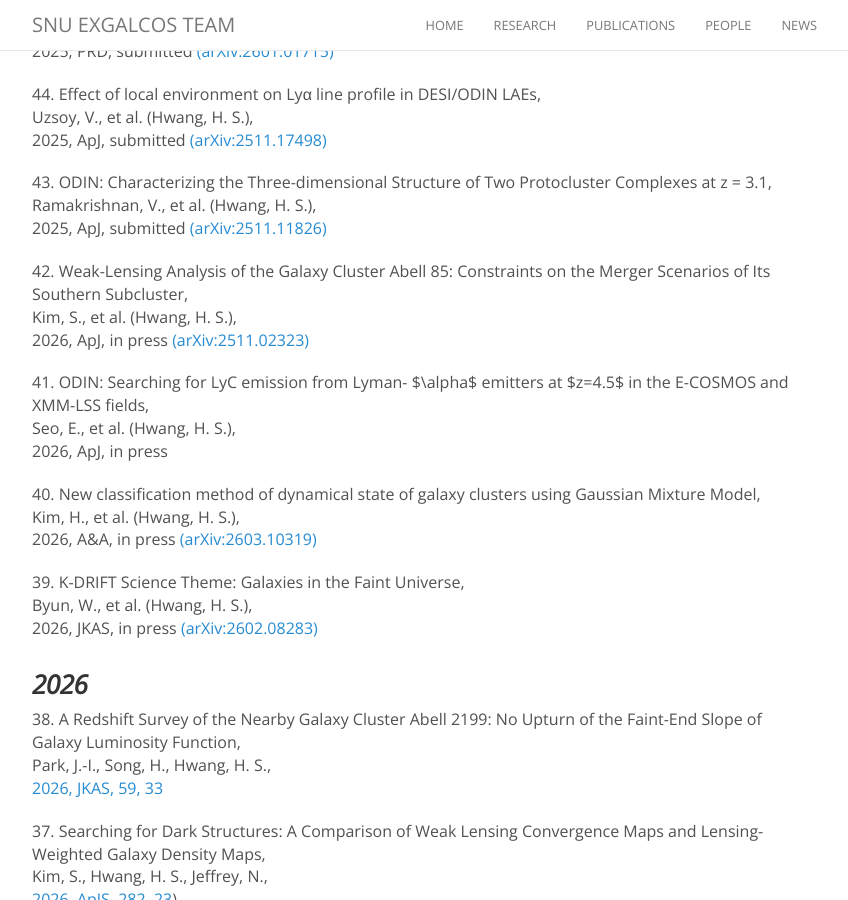
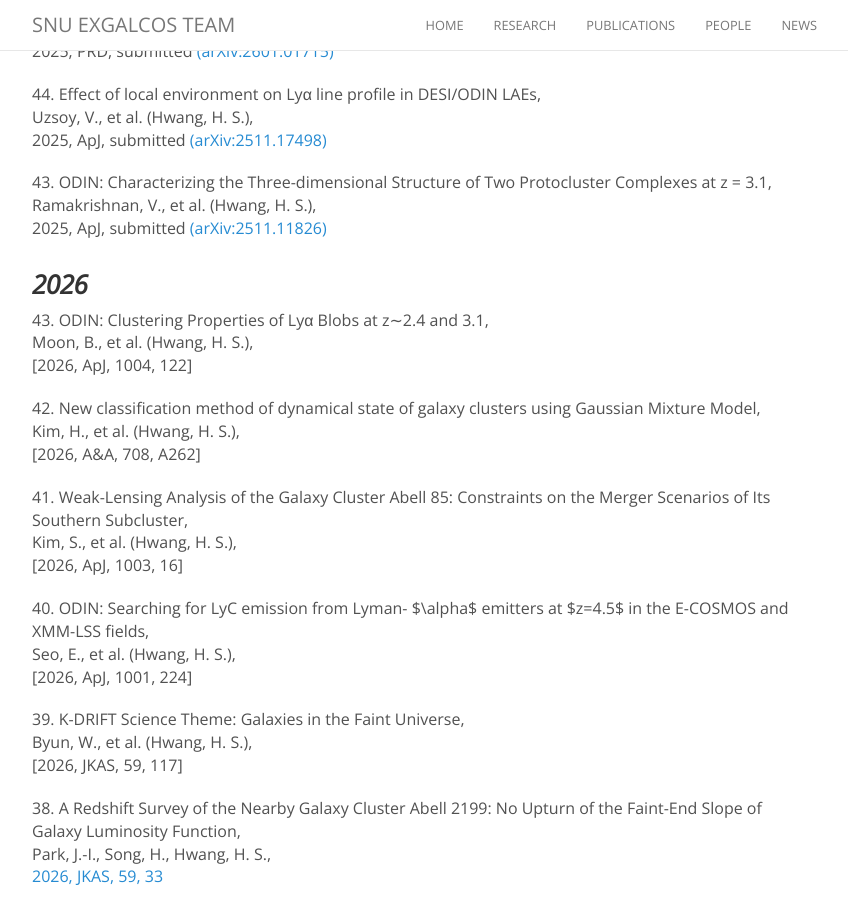
Before and after one commit to exgalcos/exgalcos.github.io, a Jekyll site: the page built from publications.md, in a window 1280 px wide and 900 px high, scrolled down 780 px. Shown: the whole window, without its empty margins (223-1071 px from the left). Built offline with Jekyll 4.4.1, drawn with Linux system fonts in a browser that asks for light colours; nearby versions of some CDN libraries; comment, search, counter and statistics services are not loaded.

Commit message:
Update publications.md

```diff
--- a/publications.md
+++ b/publications.md
@@ -44,23 +44,30 @@ Uzsoy, V., et al. (Hwang, H. S.),<br>
 Ramakrishnan, V., et al. (Hwang, H. S.),<br>
 2025, ApJ, submitted [(arXiv:2511.11826)](https://ui.adsabs.harvard.edu/abs/2025arXiv251111826R/abstract)
 
-42\. Weak-Lensing Analysis of the Galaxy Cluster Abell 85: Constraints on the Merger Scenarios of Its Southern Subcluster,<br>
+
+
+
+###  _2026_
+43\. ODIN: Clustering Properties of Lyα Blobs at z∼2.4 and 3.1,<br>
+Moon, B., et al. (Hwang, H. S.),<br>
+[2026, ApJ, 1004, 122]
+
+42\. New classification method of dynamical state of galaxy clusters using Gaussian Mixture Model,<br>
+Kim, H., et al. (Hwang, H. S.),<br>
+[2026, A&A, 708, A262]
+
+41\. Weak-Lensing Analysis of the Galaxy Cluster Abell 85: Constraints on the Merger Scenarios of Its Southern Subcluster,<br>
 Kim, S., et al. (Hwang, H. S.),<br>
-2026, ApJ, in press [(arXiv:2511.02323)](https://ui.adsabs.harvard.edu/abs/2025arXiv251102323K/abstract)
+[2026, ApJ, 1003, 16]
 
-41\. ODIN: Searching for LyC emission from Lyman- $\alpha$ emitters at $z=4.5$ in the E-COSMOS and XMM-LSS fields,<br>
+40\. ODIN: Searching for LyC emission from Lyman- $\alpha$ emitters at $z=4.5$ in the E-COSMOS and XMM-LSS fields,<br>
 Seo, E., et al. (Hwang, H. S.),<br>
-2026, ApJ, in press
-
-40\. New classification method of dynamical state of galaxy clusters using Gaussian Mixture Model,<br>
-Kim, H., et al. (Hwang, H. S.),<br>
-2026, A&A, in press [(arXiv:2603.10319)](https://ui.adsabs.harvard.edu/abs/2026arXiv260310319K/abstract)
+[2026, ApJ, 1001, 224]
 
 39\. K-DRIFT Science Theme: Galaxies in the Faint Universe,<br>
 Byun, W., et al. (Hwang, H. S.),<br>
-2026, JKAS, in press [(arXiv:2602.08283)](https://ui.adsabs.harvard.edu/abs/2026arXiv260208283B/abstract)
+[2026, JKAS, 59, 117]
 
-###  _2026_
 38\. A Redshift Survey of the Nearby Galaxy Cluster Abell 2199: No Upturn of the Faint-End Slope of Galaxy Luminosity Function,<br>
 Park, J.-I., Song, H., Hwang, H. S.,<br>
 [2026, JKAS, 59, 33](https://ui.adsabs.harvard.edu/abs/2026JKAS...59...33P/abstract)
```
